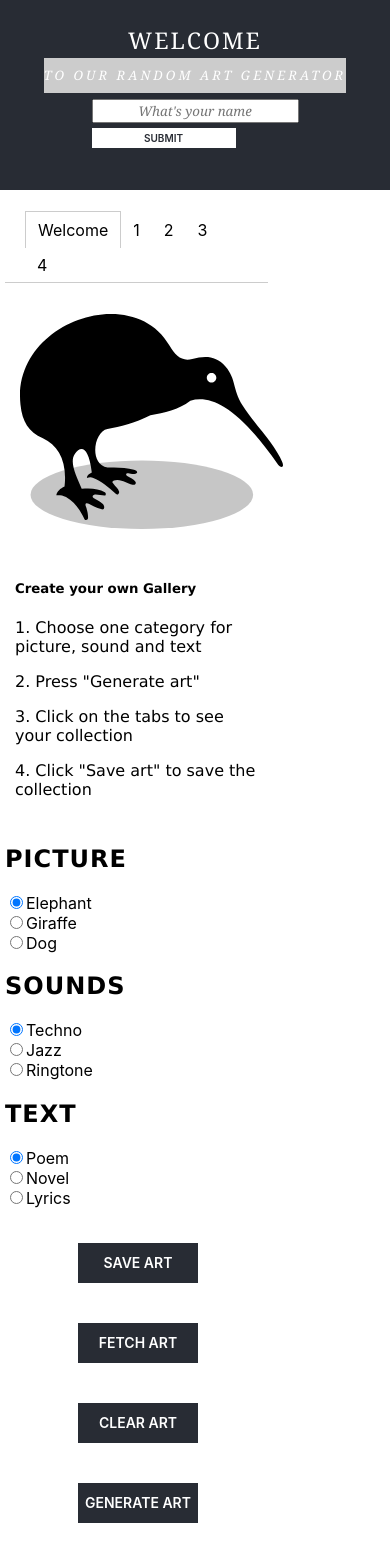
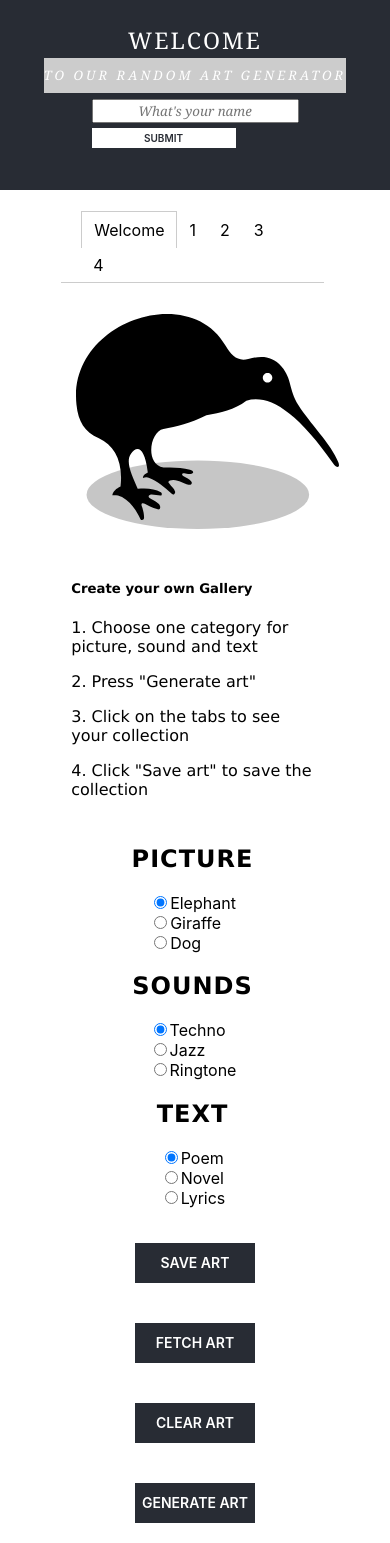
Before and after one commit to fridasolheim/IT2810-Project-2-React, a React (Create React App) app: page / in a window 390 px wide. Built offline with nearby package versions, Linux system fonts and the light colour scheme.

Commit message:
Tried to fix sound for deployment

```diff
--- a/package.json
+++ b/package.json
@@ -7,13 +7,9 @@
     "@babel/preset-env": "^7.6.2",
     "@babel/preset-react": "^7.0.0",
     "axios": "^0.19.0",
-    "babel-jest": "^24.9.0",
-    "jest": "^24.9.0",
     "react": "^16.9.0",
     "react-dom": "^16.9.0",
     "react-scripts": "3.1.1",
-    "webpack": "^4.19.1",
-    "webpack-dev-server": "^3.8.1",
     "yarn": "^1.17.3"
   },
   "scripts": {
--- a/src/App.css
+++ b/src/App.css
@@ -51,12 +51,15 @@
     font-size: 1em;
     flex-direction: column;
     justify-content: space-between;
+    align-items: center;
   }
   .container1{
     flex-direction: column;
+    align-items: center;
   }
   .container2{
     flex-direction: column;
+    align-items: center;
   }
   /*.firstHeader{
     size: 9px !important;
@@ -71,6 +74,17 @@
     margin-bottom: 10px;
     margin-top: 10px;
     font-size: 9px;
+    align-items: center !important;
+  }
+  .subContent{
+    flex-direction: column;
+  }
+  .checkboxesStyle{
+    align-items: center;
+  }
+
+  .tabs{
+    align-items: center;
   }
 }
 .mediaContent{
--- a/src/App.js
+++ b/src/App.js
@@ -104,6 +104,7 @@ class App extends Component {
     })
   }
 
+
   handleOptionChange = changeEvent => {
       if((Number(changeEvent.target.value))<4){
         this.setState({chosenPicture: Number(changeEvent.target.value)})
@@ -118,9 +119,11 @@ class App extends Component {
 
 render(){
   return(
+
     <div className="App">
       <Header/>
       <div className="container1">
+
         <Tabs className="Tabs" whichTab={this.whichTab}>
         <div label="Welcome" className="mediaContent">
             <div className='image1'><img src={kiwi} className="kiwi-bird" alt="kiwi" /></div>
@@ -140,6 +143,7 @@ render(){
           <Page soundNr={this.state.chosenSound} pictureNr={this.state.chosenPicture} textNr={this.state.chosenText} activeTab={this.state.activeTab}/>
         </div>
         </Tabs>
+
         <div className= "checkboxesStyle">
           <h2>PICTURE</h2>
           <form>
--- a/src/Components/Page.js
+++ b/src/Components/Page.js
@@ -54,7 +54,7 @@ class Page extends Component {
         this.getSound()
     }
 
-    componentDidUpdate(prevProps, prevState) {
+    componentDidUpdate(prevProps) {
         if (this.props.activeTab !== prevProps.activeTab) {
             this.getImage()
             this.getText()
@@ -88,13 +88,13 @@ class Page extends Component {
 
     displaySound(){
         if (this.soundNumber===4){
-            this.state.playlist.push("/Tecno1.mp3","/Tecno2.mp3","/Tecno3.mp3","/Tecno4.mp3")
+            this.state.playlist.push("/prosjekt2/Tecno1.mp3","/prosjekt2/Tecno2.mp3","/prosjekt2/Tecno3.mp3","/prosjekt2/Tecno4.mp3")
         }
         if (this.soundNumber===5){
-            this.state.playlist.push("/Jazz1.mp3","/Jazz2.mp3","/Jazz3.mp3","/Jazz4.mp3")
+            this.state.playlist.push("/prosjekt2/Jazz1.mp3","/prosjekt2/Jazz2.mp3","/prosjekt2/Jazz3.mp3","/prosjekt2/Jazz4.mp3")
         }
         if (this.soundNumber===6){
-            this.state.playlist.push("/Ringtone1.mp3","/Ringtone2.mp3","/Ringtone3.mp3","/Ringtone4.mp3")
+            this.state.playlist.push("/prosjekt2/Ringtone1.mp3","/prosjekt2/Ringtone2.mp3","/prosjekt2/Ringtone3.mp3","/prosjekt2/Ringtone4.mp3")
         }
     }
 
```
Also changed, not shown: 2 other files (tests, documents, lock files or other folders).
